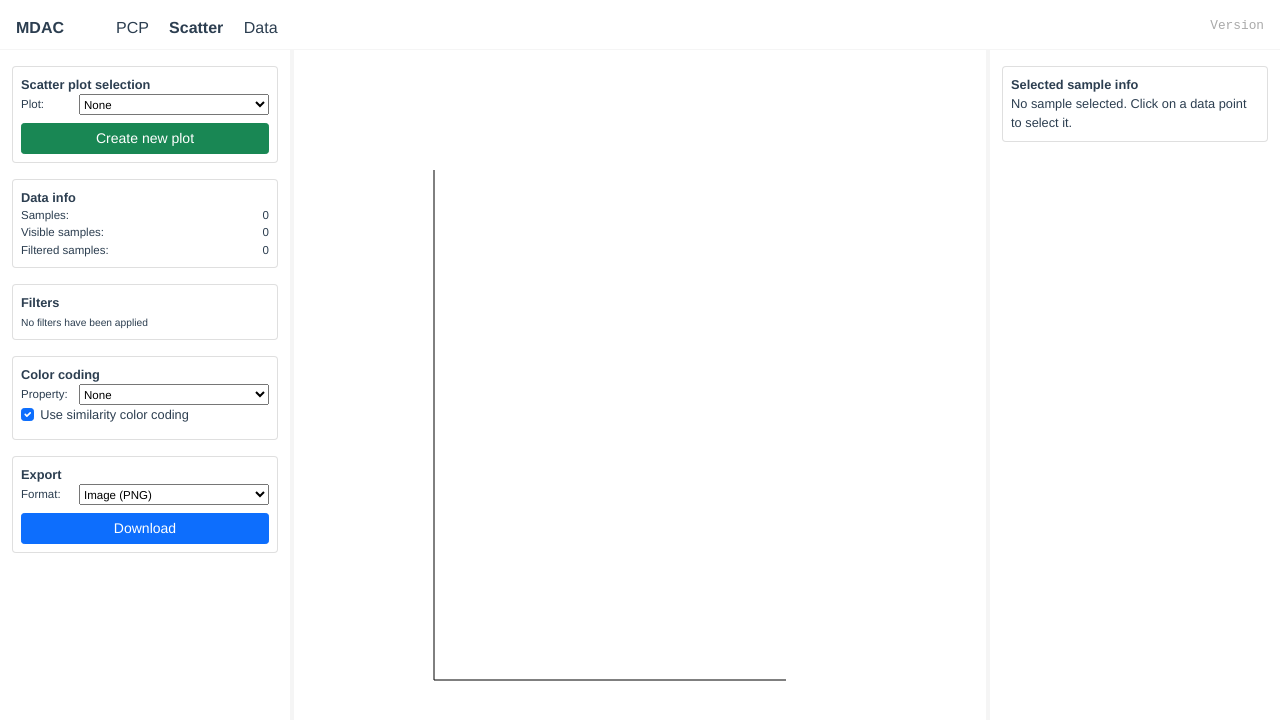
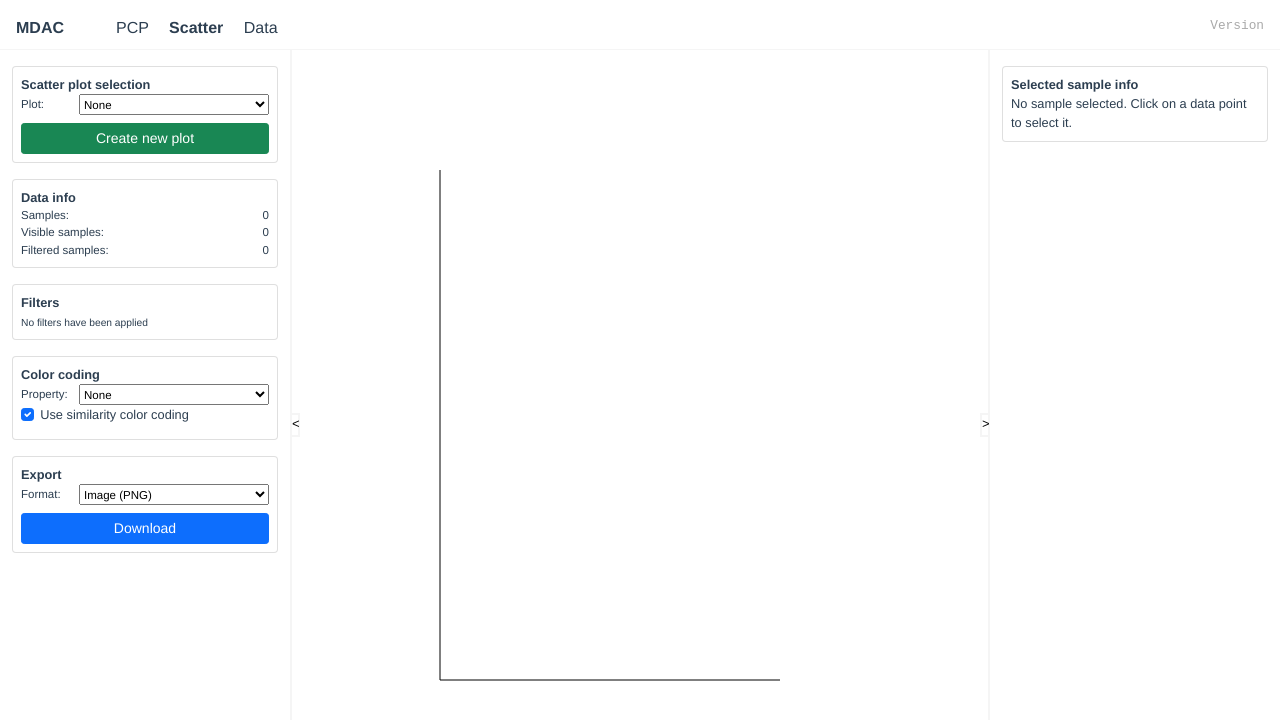
Before and after one commit to johnmartins/mdac, a Vue app: page / in a window 1280 px wide. Both pictures are taken after a click on the element "Scatter". Shown: the top 720 px of the page. Built offline with nearby package versions, Linux system fonts and the light colour scheme.

Commit message:
Added toggle hide buttons to scatter layout

```diff
--- a/src/components/layouts/DoubleSidebarLayout.vue
+++ b/src/components/layouts/DoubleSidebarLayout.vue
@@ -1,15 +1,31 @@
 <template>
     <div class="double-sidebar-grid" ref="doubleSidebarLayoutContainer">
-        <slot name="sidebarA"></slot>
-        <div class="resize-border-v" @mousedown="resizeMenu($event, 'left')"></div>
+		<div class="side-menu-container" :hidden="hideMenuL">
+        	<slot name="sidebarA"></slot>
+		</div>
+
+        <div class="resize-border-v left" @mousedown="resizeMenu($event, 'left')">
+			<button @click="toggleMenuL" class="btn-toggle-menu"><span v-if="!hideMenuL">&lt;</span><span v-else>&gt;</span></button>
+		</div>
+
         <slot></slot>
-        <div class="resize-border-v" @mousedown="resizeMenu($event, 'right')"></div>
-        <slot name="sidebarB"></slot>
+
+        <div class="resize-border-v right" @mousedown="resizeMenu($event, 'right')">
+			<button @click="toggleMenuR" class="btn-toggle-menu"><span v-if="!hideMenuR">&gt;</span><span v-else>&lt;</span></button>
+		</div>
+
+		<div class="side-menu-container" :hidden="hideMenuR">
+        	<slot name="sidebarB"></slot>
+		</div>
+
     </div>
 </template>
 
 <script setup>
 import { ref, inject } from "vue"
+
+let hideMenuL = ref(false)
+let hideMenuR = ref(false)
 
 const eventBus = inject('eventBus')
 const doubleSidebarLayoutContainer = ref(null)
@@ -18,6 +34,27 @@ const doubleSidebarLayoutContainer = ref(null)
 let resizing = false
 let leftWidth = 290
 let rightWidth = 290
+
+function toggleMenuL () {
+	hideMenuL.value = !hideMenuL.value
+	adjustLayout()
+}
+
+function toggleMenuR () {
+	hideMenuR.value = !hideMenuR.value
+	adjustLayout()
+}
+
+function adjustLayout () {
+	let left = hideMenuL.value ? "" : `${leftWidth}px `
+	let middle ="10px auto 10px"
+	let right = hideMenuR.value ? "" : ` ${rightWidth}px`
+
+	doubleSidebarLayoutContainer.value.style.gridTemplateColumns = left + middle + right
+
+	// Doing this immediately does not work. There needs to be a slight delay.
+	setTimeout(() => {eventBus.emit('Layout.contentResize')}, 250)
+}
 
 function resizeMenu (evt, side) {
 	resizing = true
@@ -42,7 +79,7 @@ function resizeMenu (evt, side) {
             throw new Error('Unclear layout resize instructions.')
         }
 
-        doubleSidebarLayoutContainer.value.style.gridTemplateColumns = `${leftWidth}px 4px auto 4px ${rightWidth}px`
+        doubleSidebarLayoutContainer.value.style.gridTemplateColumns = `${leftWidth}px 10px auto 10px ${rightWidth}px`
 
 
 		// Resize child component
@@ -57,14 +94,7 @@ function resizeMenu (evt, side) {
 	.double-sidebar-grid {
 		height: 100%;
 		display: grid;
-		grid-template-columns: 290px 4px auto 4px 290px;      // Menu, resize-border, workspace
-
-		.resize-border-v {
-			width: 4px;
-			cursor: w-resize;
-			height: 100%;
-			background-color: whitesmoke;
-		}
+		grid-template-columns: 290px 10px auto 10px 290px;      // Menu, resize-border, workspace
 	}
 
 </style>
--- a/src/components/layouts/SidebarLayout.vue
+++ b/src/components/layouts/SidebarLayout.vue
@@ -4,7 +4,7 @@
         	<slot name="sidebar"></slot>
 		</div>
 
-        <div class="resize-border-v" @mousedown="resizeMenu">
+        <div class="resize-border-v left" @mousedown="resizeMenu">
 
 			<button @click="toggleMenu" class="btn-toggle-menu"><span v-if="!hideMenu">&lt;</span><span v-else>&gt;</span></button>
 
@@ -68,29 +68,6 @@ function resizeMenu () {
 		height: 100%;
 		display: grid;
 		grid-template-columns: 290px 10px auto;      // Menu, resize-border, workspace
-
-		.resize-border-v {
-			width: 10px;
-			cursor: w-resize;
-			height: 100%;
-			background-color: white;
-			border-left: 2px solid whitesmoke;
-			display: flex;
-			flex-direction: column;
-			justify-content: center;
-		}
-	}
-
-	.btn-toggle-menu {
-		border-width: 2px 2px 2px 0px;
-		border-style: solid;
-		border-color: whitesmoke;
-		margin: 0;
-		padding: 0;
-		background: transparent;
-		color: black;
-		font-family: monospace;
-		font-size: 0.8em;
 	}
 
 </style>
--- a/src/scss/Layout.scss
+++ b/src/scss/Layout.scss
@@ -12,3 +12,38 @@
     cursor: not-allowed;
     background-color: rgba(0,0,0,0.60);
 }
+
+.resize-border-v {
+    width: 10px;
+    cursor: w-resize;
+    height: 100%;
+    background-color: white;
+    display: flex;
+    flex-direction: column;
+    justify-content: center;
+
+    .btn-toggle-menu {
+        border-style: solid;
+        border-color: whitesmoke;
+        margin: 0;
+        padding: 0;
+        background: transparent;
+        color: black;
+        font-family: monospace;
+        font-size: 0.8em;
+    }
+}
+
+.resize-border-v.left {
+    border-left: 2px solid whitesmoke;
+    .btn-toggle-menu {
+        border-width: 2px 2px 2px 0px;
+    }
+}
+
+.resize-border-v.right {
+    border-right: 2px solid whitesmoke;
+    .btn-toggle-menu {
+        border-width: 2px 0px 2px 2px;
+    }
+}
```
